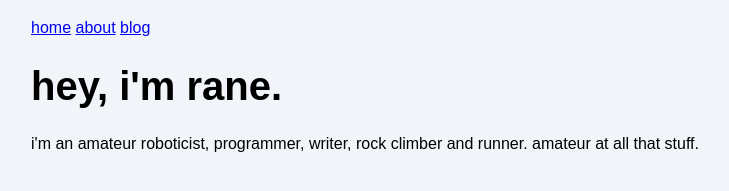
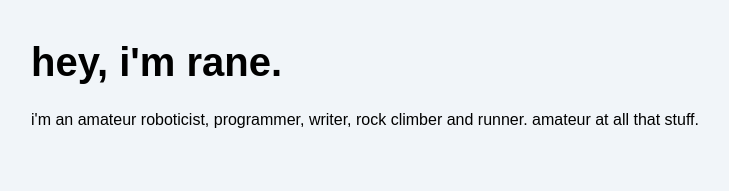
Before and after one commit to ranegray/puffy-parsec, an Astro site: page / in a window 1280 px wide. Shown: the whole page, without its empty margins (269-998 px from the left). Built offline with nearby package versions, Linux system fonts and the light colour scheme; Astro itself is replaced by a stand-in of ours.

Commit message:
fixed site title

```diff
--- a/src/pages/index.astro
+++ b/src/pages/index.astro
@@ -9,12 +9,12 @@ import '../styles/global.css';
 		<link rel="icon" type="image/svg+xml" href="/favicon.svg" />
 		<meta name="viewport" content="width=device-width" />
 		<meta name="generator" content={Astro.generator} />
-		<title>rane.dev</title>
+		<title>ranegray.com</title>
 	</head>
 	<body>
-		<a href="/">home</a>
+		<!-- <a href="/">home</a>
 		<a href="/about/">about</a>
-		<a href="/blog/">blog</a>
+		<a href="/blog/">blog</a> -->
 
 		<h1>hey, i'm rane.</h1>
 		<p>i'm an amateur roboticist, programmer, writer, rock climber and runner. amateur at all that stuff.</p>
```
